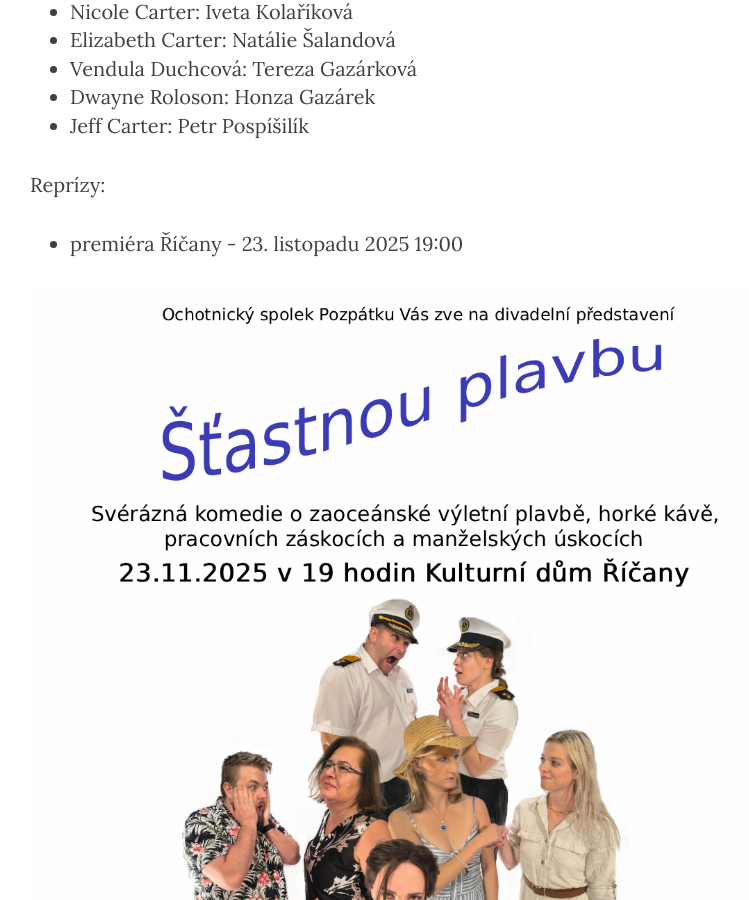
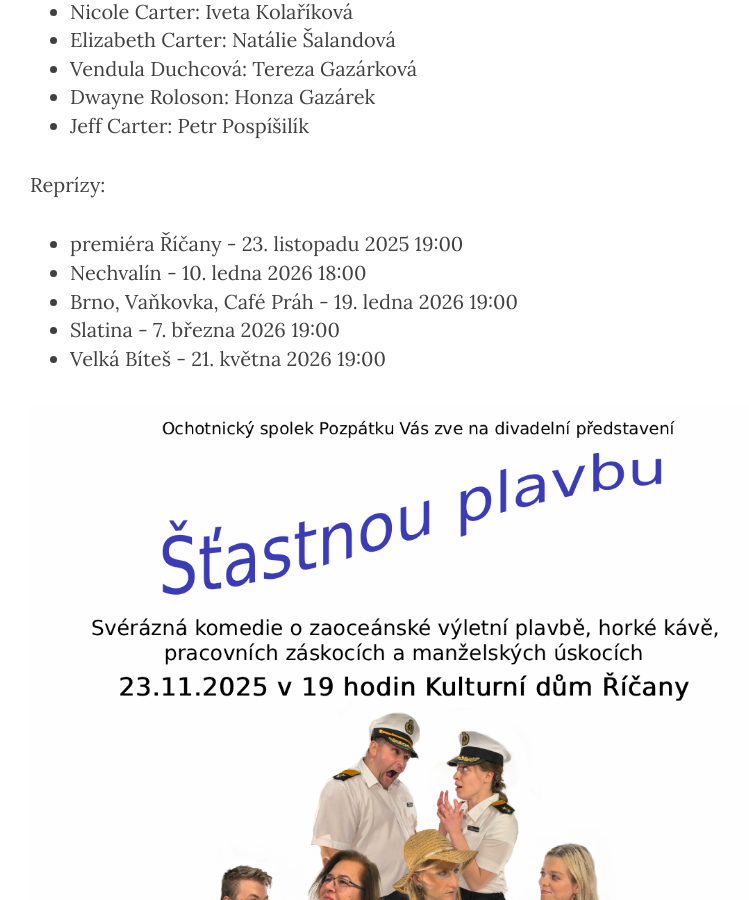
Before and after one commit to xsuchy/pozpatku, a Jekyll site: the page built from _posts/2025-10-29-stastnou-plavbu.markdown, in a window 1280 px wide and 900 px high, scrolled down 1272 px. Shown: the whole window, without its empty margins (235-984 px from the left). Built offline with Jekyll 4.4.1, drawn with Linux system fonts in a browser that asks for light colours; nearby versions of some CDN libraries.

Commit message:
přidání repríz

```diff
--- a/_posts/2025-10-29-stastnou-plavbu.markdown
+++ b/_posts/2025-10-29-stastnou-plavbu.markdown
@@ -27,5 +27,9 @@ Délka představení:
 Reprízy:
 
  * premiéra Říčany - 23. listopadu 2025 19:00
+ * Nechvalín - 10. ledna 2026 18:00
+ * Brno, Vaňkovka, Café Práh - 19. ledna 2026 19:00
+ * Slatina - 7. března 2026 19:00
+ * Velká Bíteš - 21. května 2026 19:00
 
 <img src="/img/stastnou_plavbu_plakat.png" />
```
